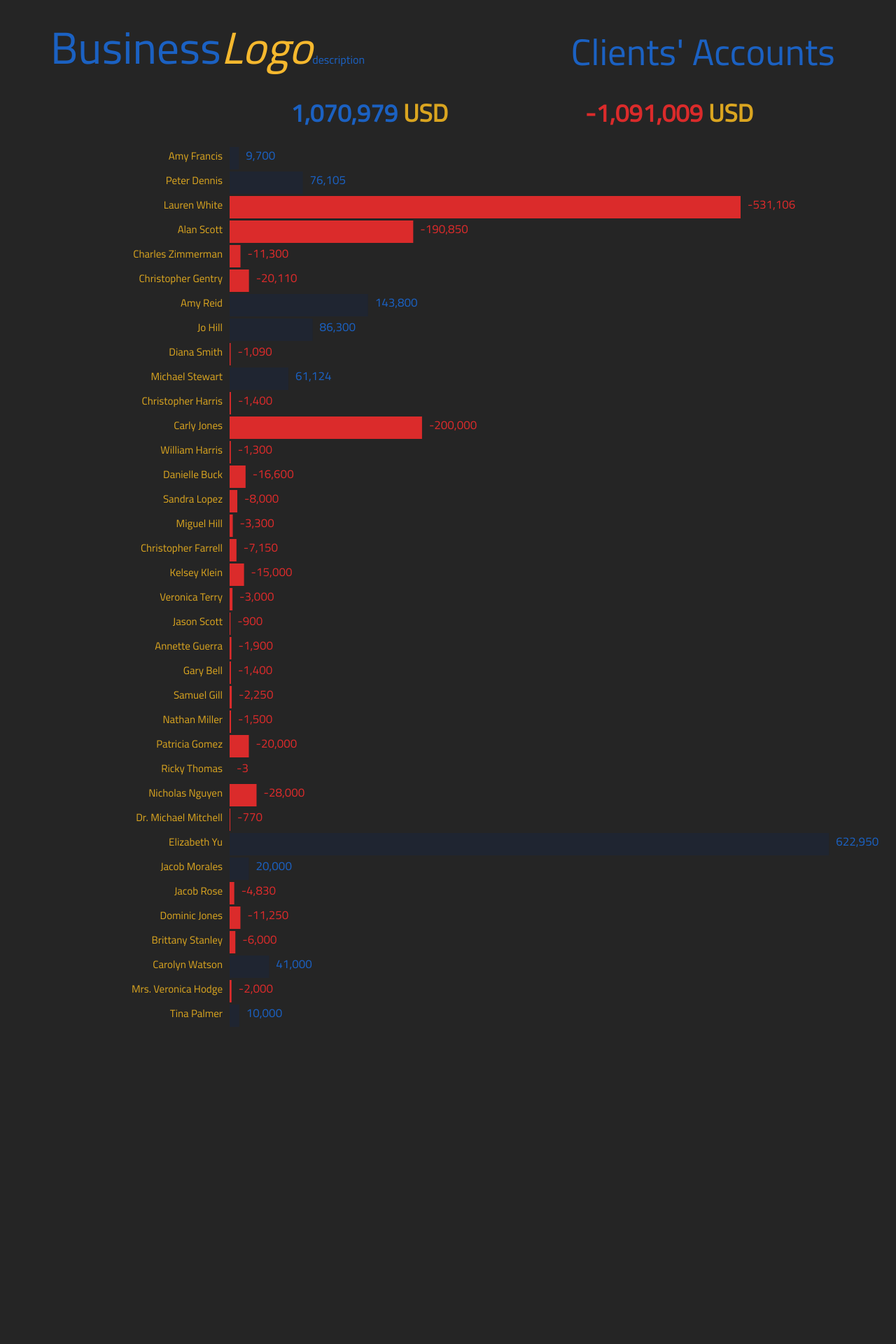
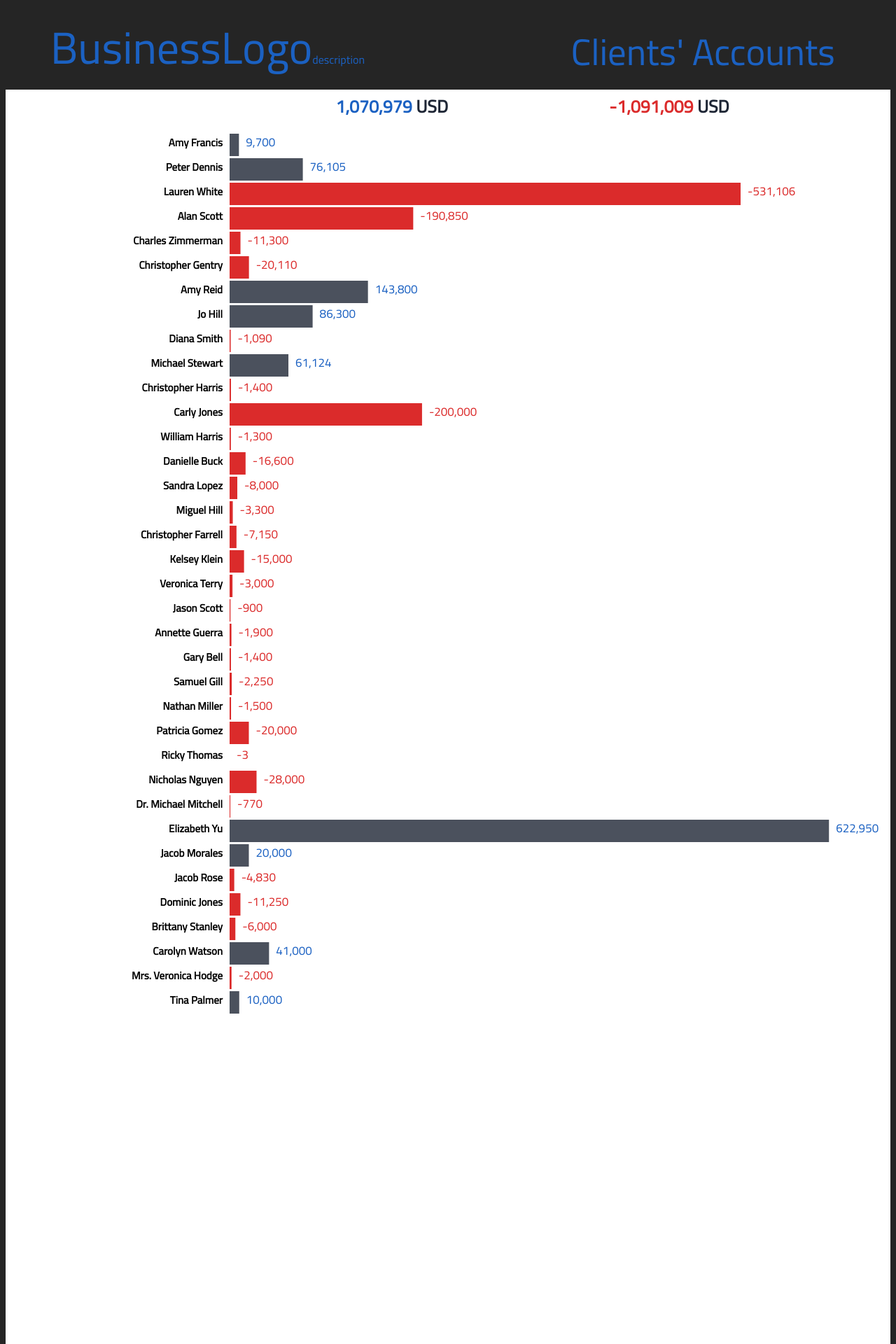
Before and after one commit to MohammadAlaa-Alghamry/visualizer, a Flask app: page /agents in a window 1280 px wide. Shown: the top 1920 px of the page at 70% size. Run offline with Flask 2, Linux system fonts and the light colour scheme.

Commit message:
Modified h-charts theme

```diff
--- a/static/scripts/h_chart.js
+++ b/static/scripts/h_chart.js
@@ -78,11 +78,11 @@ function h_chart(data, chart_info)
     // ----------------------------------------
     var chart_total_debit = info_rect.append("h1")
                                     .attr("class", "chart-debit-total")
-                                    .html(format_num(0 - d3.sum(debits)) + "<span style='color: goldenrod;'> USD</span>");
+                                    .html(format_num(0 - d3.sum(debits)) + "<span style='color: rgb(30, 38, 53, 1);'> USD</span>");
 
     var chart_total_credit = info_rect.append("h1")
                                         .attr("class", "chart-credit-total")
-                                        .html(format_num(d3.sum(credits)) + "<span style='color: goldenrod;'> USD</span>");
+                                        .html(format_num(d3.sum(credits)) + "<span style='color: rgb(30, 38, 53, 1);'> USD</span>");
 
     // var name_text = info_rect.append("h1")
     //                 .attr("class", "acc_name")
@@ -255,11 +255,11 @@ function h_chart(data, chart_info)
 
     // to debit_bars:
     // --------------
-    display_bar_info_mouse(debit_bars, "rgb(219, 43, 43)", "Credit");
+    display_bar_info_mouse(debit_bars, "rgb(255, 25, 25)", "Credit");
 
     // to credit_bars:
     // ---------------
-    display_bar_info_mouse(credit_bars, "#1b61c2", "Debit");
+    display_bar_info_mouse(credit_bars, "rgb(25, 25, 255)", "Debit");
 
     // clear displayed data on "mouseout":
     // --------------------
--- a/static/styles/hChartStyle.css
+++ b/static/styles/hChartStyle.css
@@ -13,6 +13,8 @@ body {
     width: 100%;
     background-color: white;
     background-color: rgb(37, 37, 37);
+    background-color: rgba(150, 150, 150, 0.268);
+    background-color: rgb(255, 255, 255);
 }
 
 .info {
@@ -36,7 +38,7 @@ body {
     width: 50%;
     float: right;
     text-align: center;
-    font-size: 35px;
+    font-size: 25px;
     margin: 0;
     padding: 0;
 }
@@ -49,7 +51,7 @@ body {
     width: 50%;
     float: left;
     text-align: right;
-    font-size: 35px;
+    font-size: 25px;
     margin: 0;
     padding: 0;
 }
@@ -112,11 +114,11 @@ body {
 
 .h-chart-ylabels {
     font-size: 15px;
+    fill: rgb(255, 201, 63);
     fill: black;
-    fill: goldenrod;
-    /* font-weight: 500;
-    stroke: black;
-    stroke-width: 1px; */
+    font-weight: 900;
+    /* stroke: black; */
+    /* stroke-width: 1px;  */
 }
 
 .temp-rect {
@@ -131,14 +133,17 @@ body {
 }
 
 #temp-text-acc_type {
-    font-size: 2em;
+    font-size: 1.3em;
 }
 
 #temp-text-acc_name {
-    fill: goldenrod;
+    fill: rgb(255, 183, 0);
+    fill: white;
 }
 
 #temp-text-value {
     /* fill: goldenrod; */
     /* text-anchor: start; */
 }
+/* fill: rgb(60, 57, 255);
+fill:rgb(255, 25, 25) */
--- a/templates/newlayout.html
+++ b/templates/newlayout.html
@@ -34,7 +34,7 @@
 
     <body>
 
-        <a class="logo" href="/">Business<span id="voyage">Logo</span><span id="tours">description</span id=></a>
+        <a class="logo" href="/">Business<span id="logo">Logo</span><span id="tours">description</span id=></a>
         <a id="chart-title"></a>
 
         <!-- <nav>
```
